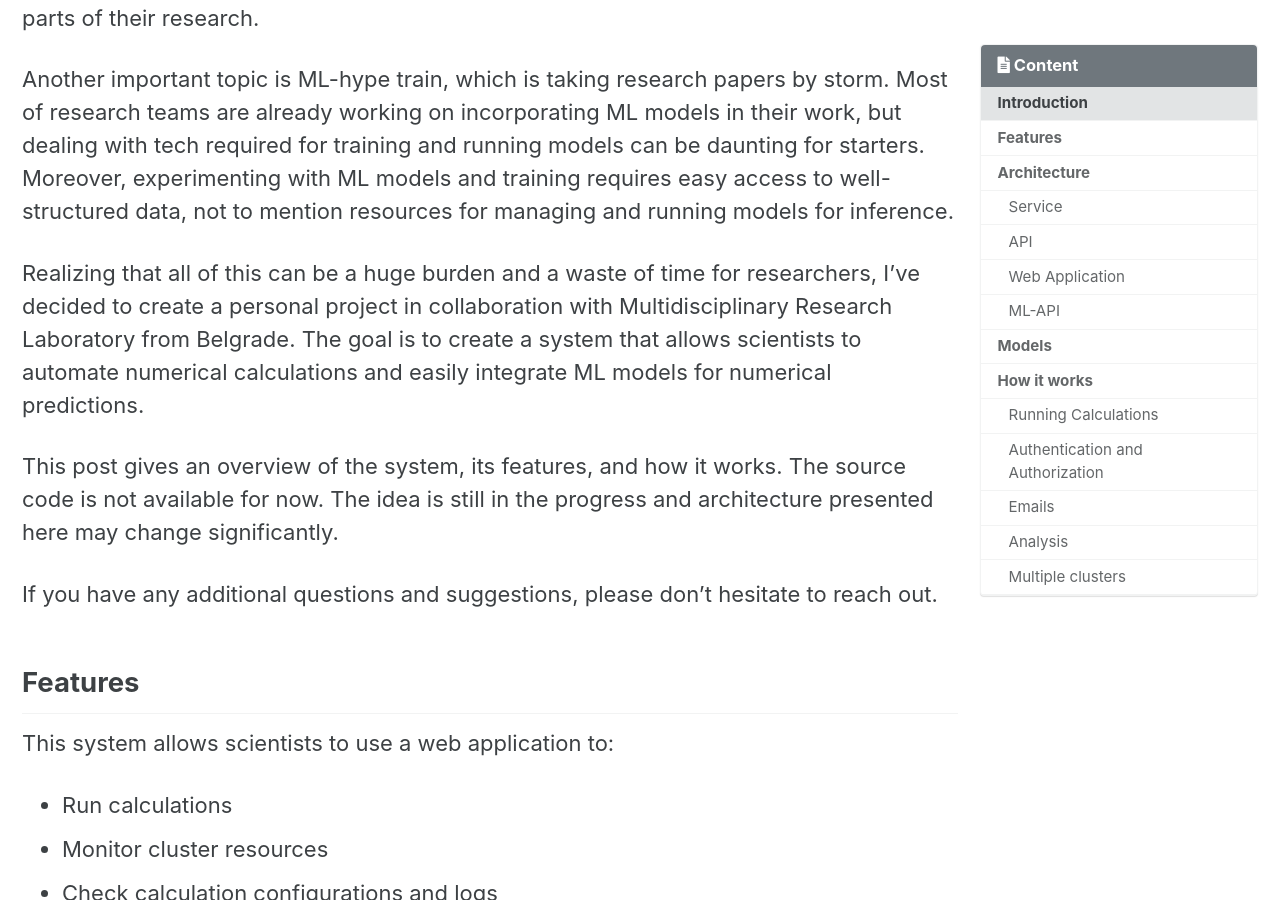
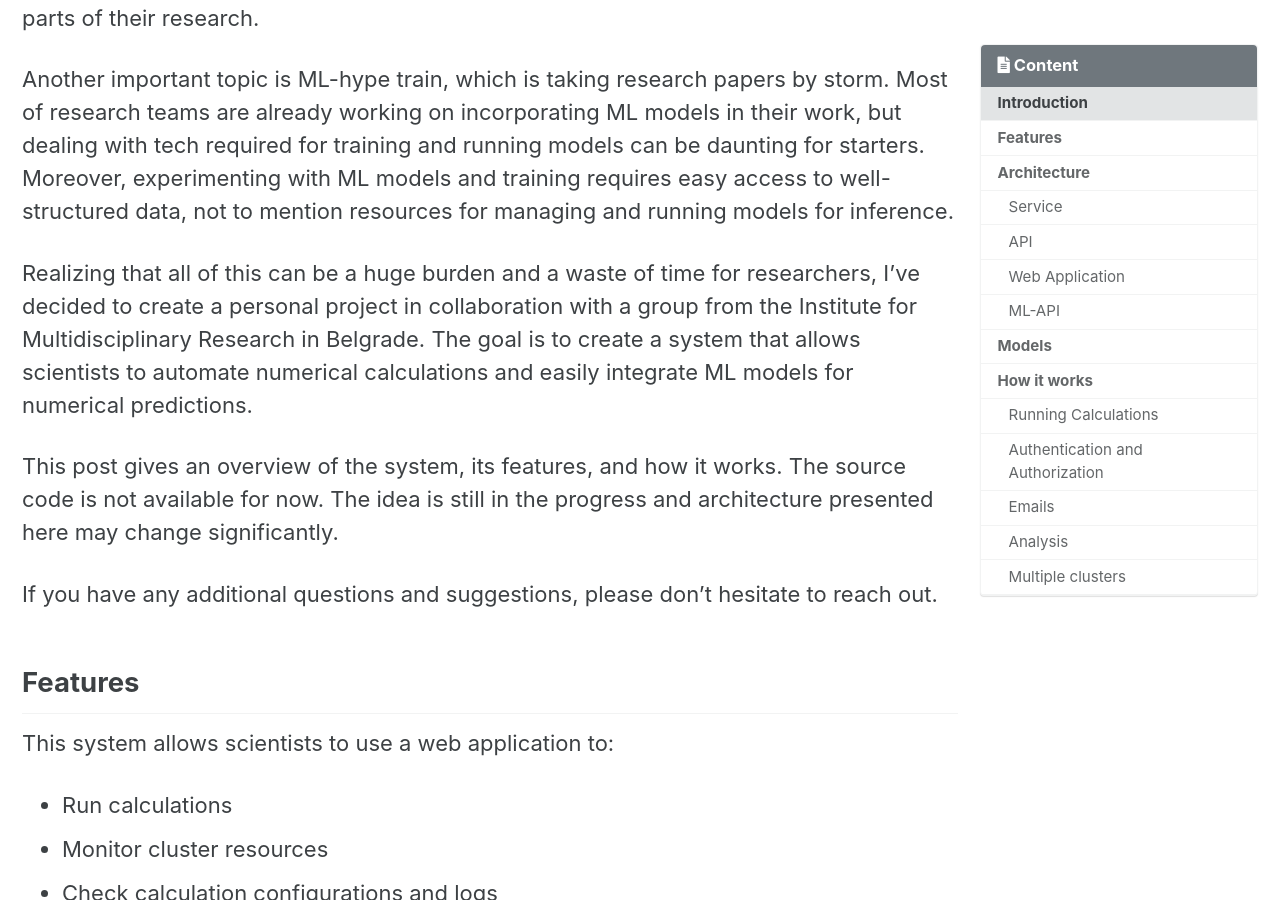
Before and after one commit to VladimirSiv/VladimirSiv.github.io, a Jekyll site: the page built from _posts/2023-05-20-numerical-calculations-automation.md, in a window 1280 px wide and 900 px high, scrolled down 1666 px. Built offline with Jekyll 4.4.1, drawn with Linux system fonts in a browser that asks for light colours; cached includes are drawn as plain includes; comment, search, counter and statistics services are not loaded.

Commit message:
Fix typo

```diff
--- a/_posts/2023-05-20-numerical-calculations-automation.md
+++ b/_posts/2023-05-20-numerical-calculations-automation.md
@@ -49,10 +49,10 @@ easy access to well-structured data, not to mention resources for managing and
 running models for inference.
 
 Realizing that all of this can be a huge burden and a waste of time for researchers,
-I've decided to create a personal project in collaboration with Multidisciplinary
-Research Laboratory from Belgrade. The goal is to create a system that allows
-scientists to automate numerical calculations and easily integrate ML models
-for numerical predictions.
+I've decided to create a personal project in collaboration with a group
+from the Institute for Multidisciplinary Research in Belgrade. The goal is to
+create a system that allows scientists to automate numerical calculations and
+easily integrate ML models for numerical predictions.
 
 This post gives an overview of the system, its features, and how it works. The
 source code is not available for now. The idea is still in the progress and
```
